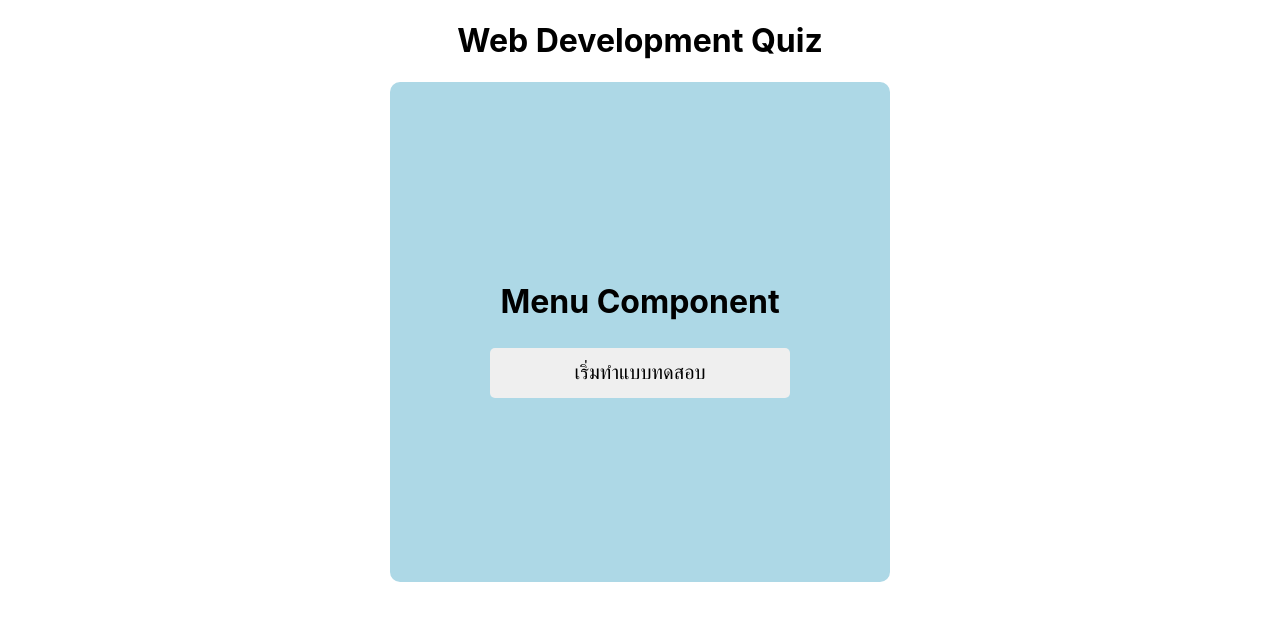
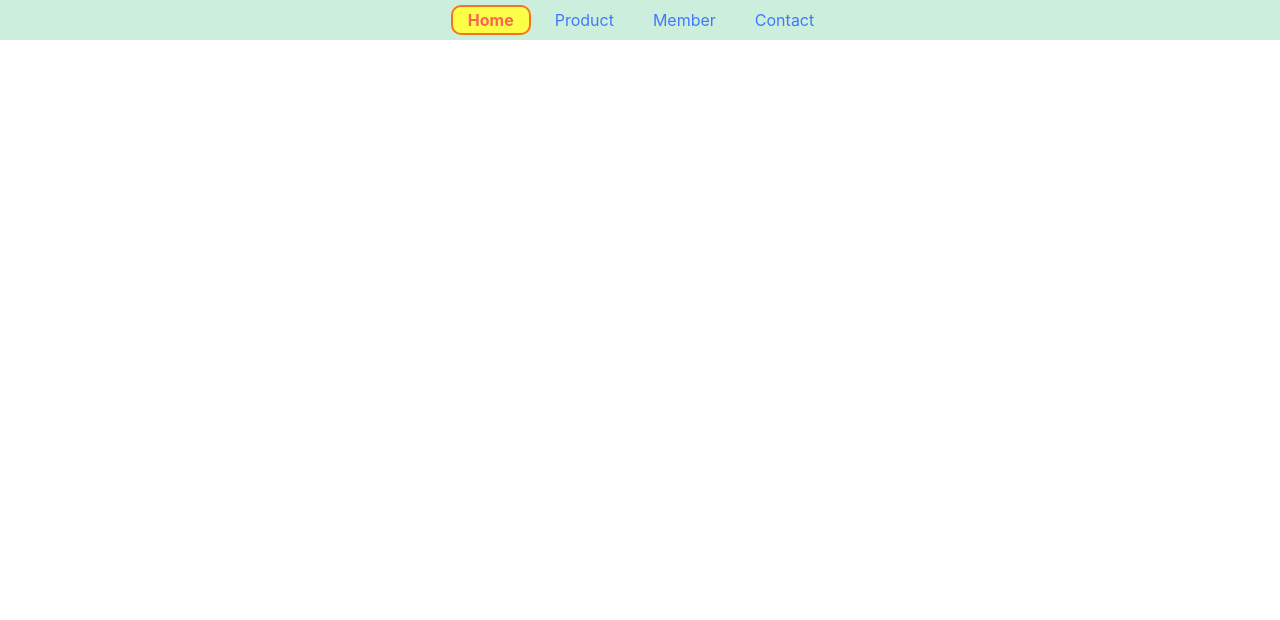
Before and after one commit to maltika/app1, a React (Create React App) app: page / in a window 1280 px wide. Shown: the top 620 px of the page. Built offline with nearby package versions, Linux system fonts and the light colour scheme.

Commit message:
navlink
add navlink.cs,router2.js and edit app.js

```diff
--- a/package.json
+++ b/package.json
@@ -9,6 +9,7 @@
     "@testing-library/user-event": "^13.5.0",
     "react": "^19.1.0",
     "react-dom": "^19.1.0",
+    "react-router-dom": "^7.8.2",
     "react-scripts": "5.0.1",
     "web-vitals": "^2.1.4"
   },
--- a/src/App.js
+++ b/src/App.js
@@ -1,25 +1,7 @@
-import { createContext, useState } from "react";
-import Menu from "./component/Menu";
-import Quiz from "./component/Quiz";
-import Score from "./component/Score";
 
-import './App.css'
+import React from "react";
+import Router2 from "./router2";
 
-export const DataContext = createContext()
-function App() {
-  const [appState,setAppState] = useState("menu")
-  const [score,setScore] = useState(0)
-  return(
-    <DataContext.Provider value = {{appState,setAppState,score,setScore}}>
-      <div className="App">
-        <h1>Web Development Quiz</h1>
-        {appState === "menu" && <Menu/>}
-        {appState === "quiz" && <Quiz/>}
-        {appState === "score" && <Score/>}
-      </div>
-    </DataContext.Provider>
-
-  )
+export default function App(){
+  return <Router2/>
 }
-
-export default App;
--- /dev/null
+++ b/src/navlink.css
@@ -0,0 +1,18 @@
+.nav{
+    background-color: #ced;
+    padding: 10px;
+    text-align: center;
+}
+.menu{
+    color: rgb(65, 119, 255);
+    text-decoration: none;
+    padding: 3px 15px;
+}
+.active_menu{
+    color: rgb(252, 101, 81);
+    background-color: rgb(252, 255, 71);
+    text-decoration: none;
+    padding: 3px 15px;
+    border: 2px solid rgb(244, 116, 36);
+    border-radius: 10px;
+}
--- /dev/null
+++ b/src/router2.js
@@ -0,0 +1,15 @@
+import React from 'react'
+import { BrowserRouter,NavLink } from 'react-router-dom'
+import './navlink.css'
+export default function Router2(){
+    return(
+        <BrowserRouter>
+            <nav className='nav'>
+                <NavLink to='/' className={({isActive}) => isActive?"active_menu":"menu"} style={({isActive}) => {return{ fontWeight:isActive ?"bold":""};}}>Home</NavLink> &nbsp;
+                <NavLink to='/product' className={({isActive}) => isActive?"active_menu":"menu"}>Product</NavLink> &nbsp;
+                <NavLink to='/member' className={({isActive}) => isActive?"active_menu":"menu"}>Member</NavLink> &nbsp;
+                <NavLink to='/contact' className={({isActive}) => isActive?"active_menu":"menu"}>Contact</NavLink>
+            </nav>
+        </BrowserRouter>
+    )
+}
```
Also changed, not shown: 1 other file (tests, documents, lock files or other folders).
